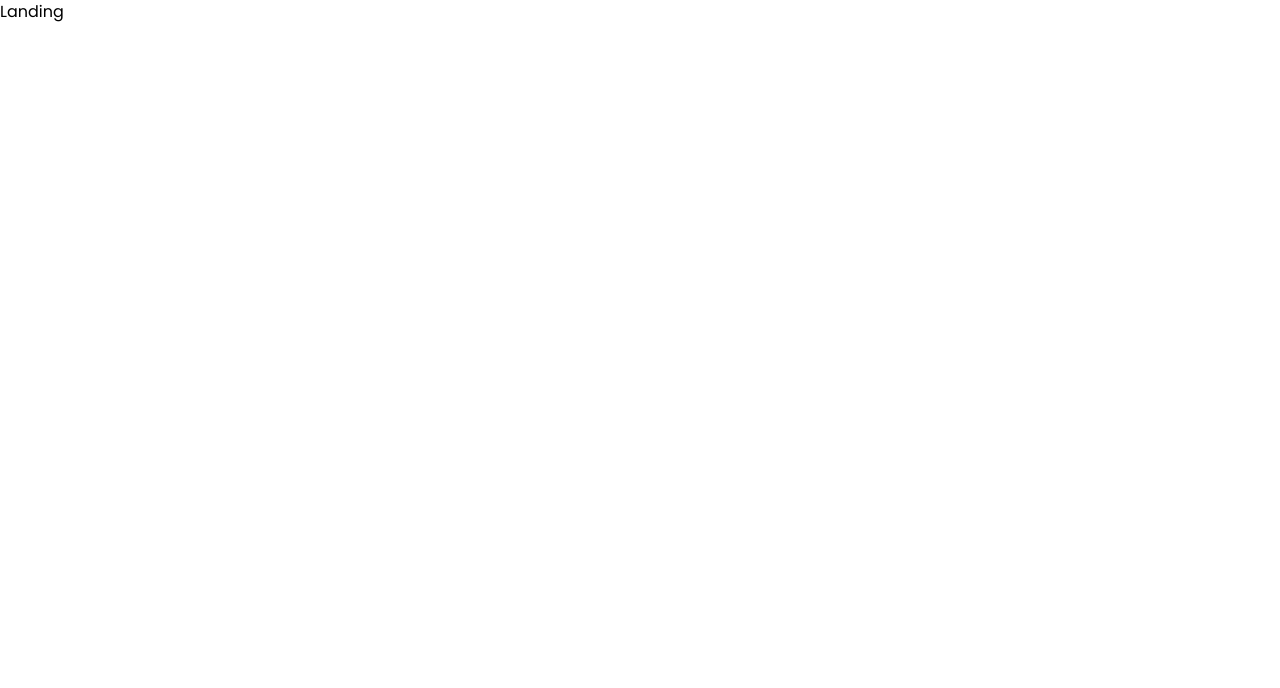
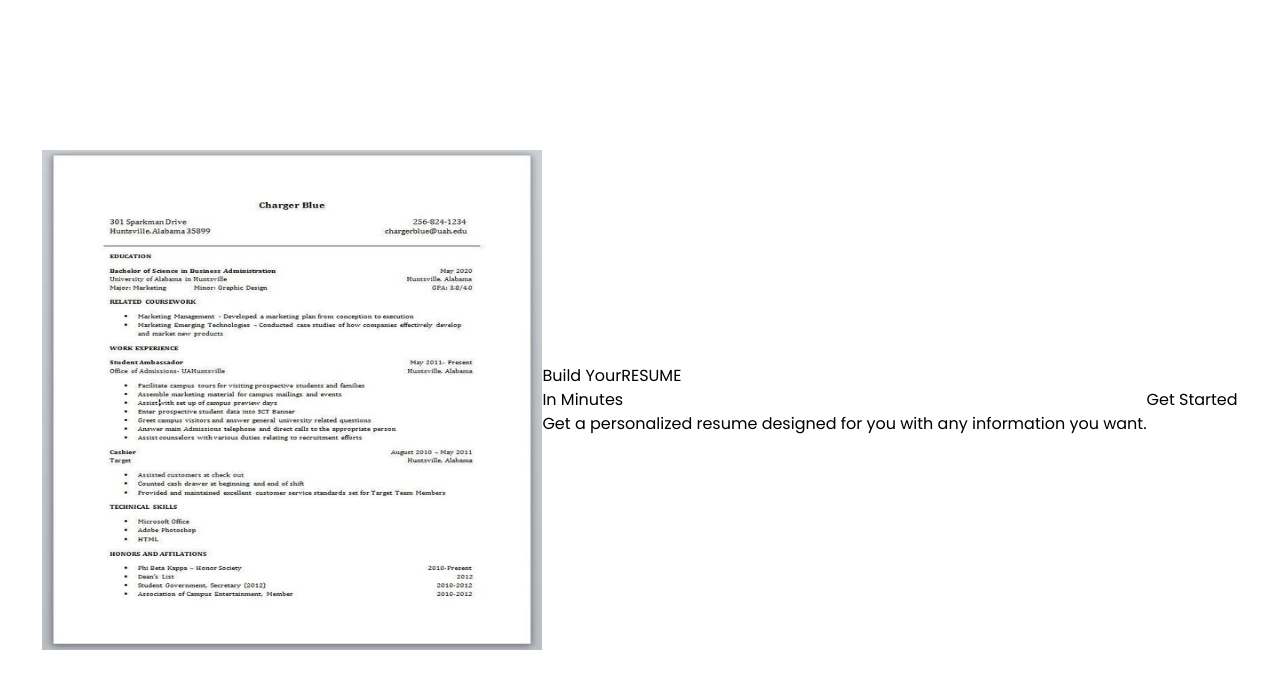
Before and after one commit to belemaaa/BuildMyResume, a React (Create React App) app: page / in a window 1280 px wide. Shown: the top 688 px of the page. Built offline with nearby package versions, Linux system fonts and the light colour scheme.

Commit message:
type animation

```diff
--- a/package.json
+++ b/package.json
@@ -11,6 +11,7 @@
     "react-icons": "^4.10.1",
     "react-router-dom": "^6.14.2",
     "react-scripts": "5.0.1",
+    "react-type-animation": "^3.1.0",
     "web-vitals": "^2.1.4"
   },
   "scripts": {
--- a/src/assets/css/styles.css
+++ b/src/assets/css/styles.css
@@ -22,3 +22,20 @@
 .splash-icon{
     font-size: 28px;
 }
+.landing{
+    display: flex;
+    flex: 1;
+    flex-direction: row;
+    margin: 0;
+    height: 100vh;
+    justify-content: center;
+    align-items: center;
+    overflow: hidden;
+}
+@media (min-width: 768px){
+    .resume-sample img{
+        height: 500px;
+        width: 500px;
+    }
+
+}
--- a/src/components/Landing.jsx
+++ b/src/components/Landing.jsx
@@ -1,8 +1,38 @@
 import React from 'react'
+import resumeSample from '../assets/images/resume-sample.jpg'
+import { Link } from 'react-router-dom'
+import { TypeAnimation } from 'react-type-animation'
 
 const Landing = () => {
   return (
-    <div>Landing</div>
+    <div className='landing'>
+        <div className='hidden md:flex resume-sample'>
+            <img src={resumeSample}/>
+        </div>
+
+        <div className='landing-texts'>
+            <p>Build Your
+                <span className='resume-text'>
+                <TypeAnimation
+                    sequence={['RESUME', 1000, 'Curriculum Vitae', 1000]}
+                    speed={10}
+                    repeat={Infinity}
+                />
+                </span>
+            </p>
+            <p>In Minutes</p>
+
+            <p>Get a personalized resume designed for you with any information
+                you want.
+            </p>
+        </div>
+
+        <div>
+            <Link to='#'>
+                Get Started
+            </Link>
+        </div>
+    </div>
   )
 }
 
```
Also changed, not shown: src/assets/images/resume-sample.jpg (added), 1 other file (tests, documents, lock files or other folders).
